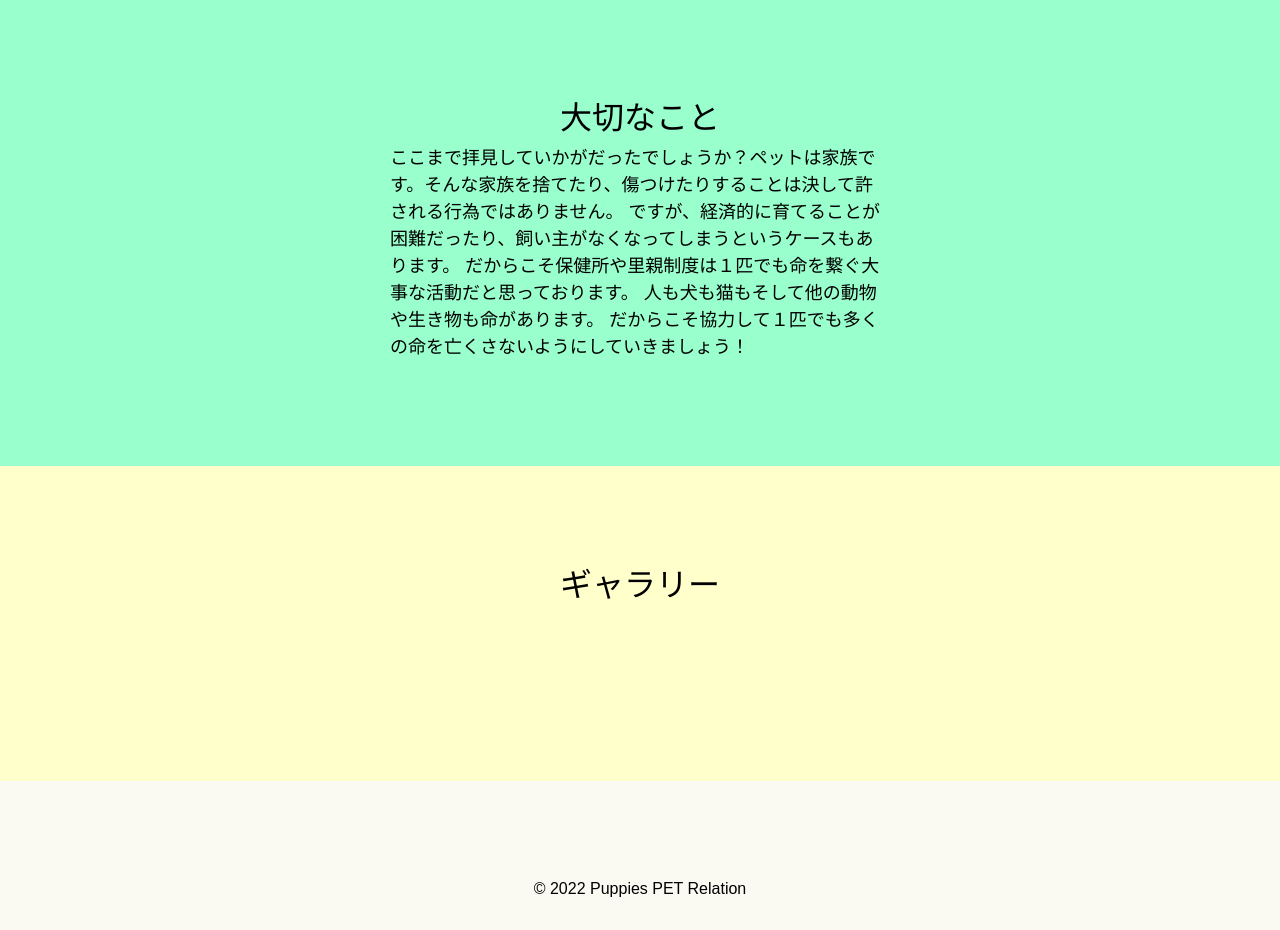
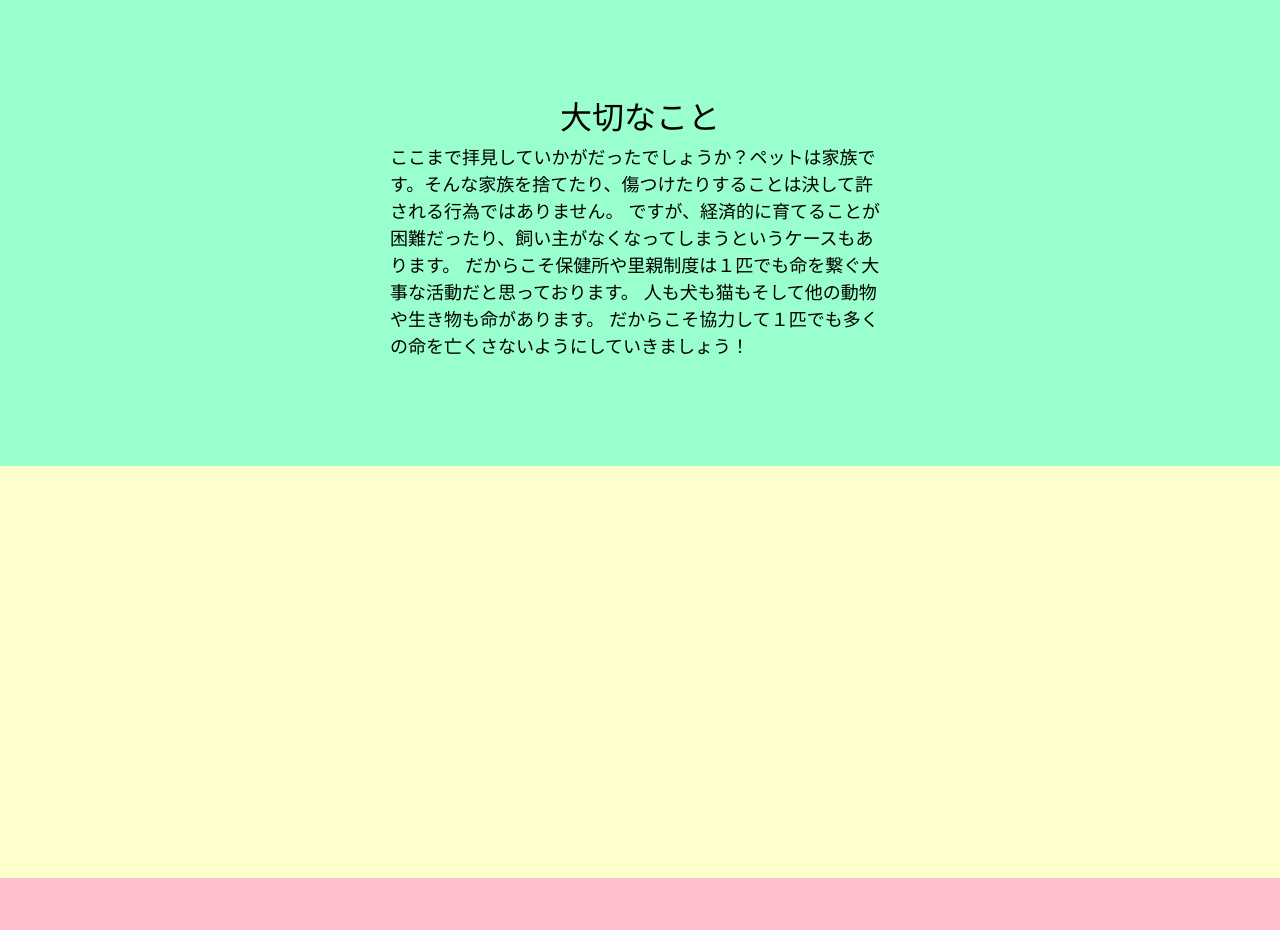
Before and after one commit to 2J445/homepage, a PHP site: page / in a window 1280 px wide. Shown: the part 1805-2735 px from the top of the page. After the commit the page ends 2683 px from the top, so only its background shows below. Run offline with PHP 8.4, Linux system fonts and the light colour scheme; some libraries are stand-ins or nearby versions; some web fonts are replaced.

Commit message:
homepage

```diff
--- a/css/main.css
+++ b/css/main.css
@@ -137,11 +137,13 @@
 }
 
 footer {
-  padding: 32px 0;
+  height: 100px;
+  padding-top: 50px;
+  margin: 0;
   background-color: #fafaf3;
   text-align: center;
   position: relative;
-  top: 3px;
+  top: 100px;
 }
 
 /*スライドショー*/
--- a/index.html
+++ b/index.html
@@ -188,9 +188,6 @@
     <!--/.image-gallery -->
   </section>
 
-  <footer>
-
-  </footer>
   <!-- jQuery -->
   <script src="https://code.jquery.com/jquery-3.4.1.min.js"></script>
 
```
